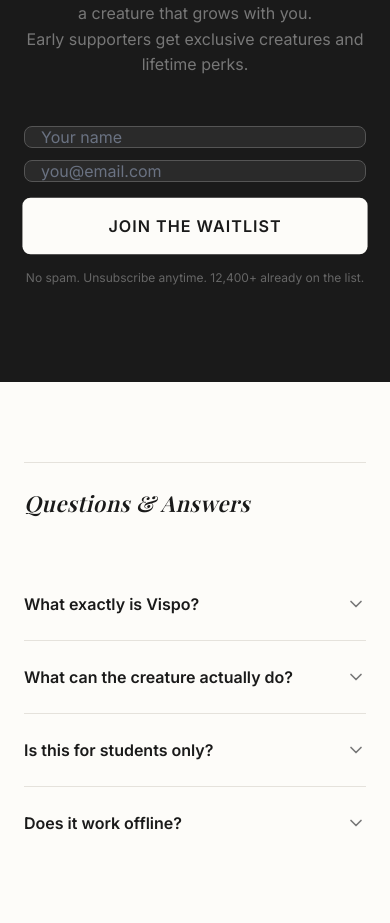
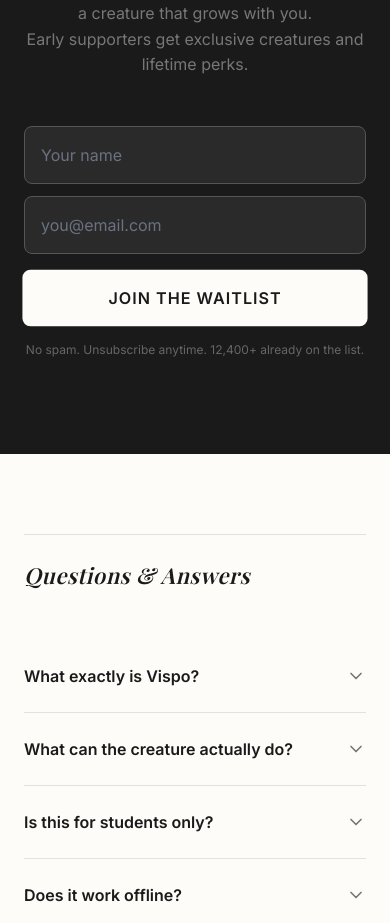
Before and after one commit to ShangChienLiu/vispo-web, a Next.js app: page / in a window 390 px wide. Shown: the part 7848-8771 px from the top of the page. Built offline with nearby package versions, Linux system fonts and the light colour scheme; a web font is replaced by a local one.

Commit message:
fix: increase waitlist input field height on mobile
Stack inputs vertically on all screens and add explicit py-4 padding
with min-h-[52px] so name and email fields are properly tappable on
phone-sized viewports.

Co-Authored-By: Claude Opus 4.6 <noreply@anthropic.com>

```diff
--- a/src/components/landing/WaitlistCTA.tsx
+++ b/src/components/landing/WaitlistCTA.tsx
@@ -82,13 +82,13 @@ export default function WaitlistCTA() {
           onSubmit={handleSubmit}
           className="flex w-full flex-col gap-4 md:max-w-[480px]"
         >
-          <div className="flex flex-col gap-3 md:flex-row">
+          <div className="flex flex-col gap-3">
             <input
               type="text"
               placeholder={t("waitlist.namePlaceholder") as string}
               value={name}
               onChange={(e) => setName(e.target.value)}
-              className="h-14 w-full flex-1 rounded-lg border border-[#555] bg-[#2A2A2A] px-4 font-inter text-base text-gray-200 placeholder-gray-500 outline-none transition-colors duration-200 focus:border-[#7C3AED] focus:ring-2 focus:ring-[#7C3AED]/30 focus:ring-inset"
+              className="min-h-[52px] w-full rounded-lg border border-[#555] bg-[#2A2A2A] px-4 py-4 font-inter text-base text-gray-200 placeholder-gray-500 outline-none transition-colors duration-200 focus:border-[#7C3AED] focus:ring-2 focus:ring-[#7C3AED]/30 focus:ring-inset"
               required
             />
             <input
@@ -96,7 +96,7 @@ export default function WaitlistCTA() {
               placeholder={t("waitlist.emailPlaceholder") as string}
               value={email}
               onChange={(e) => setEmail(e.target.value)}
-              className="h-14 w-full flex-1 rounded-lg border border-[#555] bg-[#2A2A2A] px-4 font-inter text-base text-gray-200 placeholder-gray-500 outline-none transition-colors duration-200 focus:border-[#7C3AED] focus:ring-2 focus:ring-[#7C3AED]/30 focus:ring-inset"
+              className="min-h-[52px] w-full rounded-lg border border-[#555] bg-[#2A2A2A] px-4 py-4 font-inter text-base text-gray-200 placeholder-gray-500 outline-none transition-colors duration-200 focus:border-[#7C3AED] focus:ring-2 focus:ring-[#7C3AED]/30 focus:ring-inset"
               required
             />
           </div>
@@ -106,7 +106,7 @@ export default function WaitlistCTA() {
             whileHover={{ scale: 1.01 }}
             animate={status === "idle" ? { scale: [1, 1.01, 1] } : {}}
             transition={status === "idle" ? { repeat: Infinity, duration: 2, ease: "easeInOut" } : {}}
-            className="flex h-14 items-center justify-center rounded-lg bg-[#FDFCF9] font-inter text-base font-semibold tracking-[1px] text-[#1A1A1A] transition-colors hover:bg-white disabled:opacity-50"
+            className="flex min-h-[52px] items-center justify-center rounded-lg bg-[#FDFCF9] py-4 font-inter text-base font-semibold tracking-[1px] text-[#1A1A1A] transition-colors hover:bg-white disabled:opacity-50"
           >
             {status === "loading" ? (t("waitlist.submitting") as string) : (t("waitlist.submit") as string)}
           </motion.button>
```
